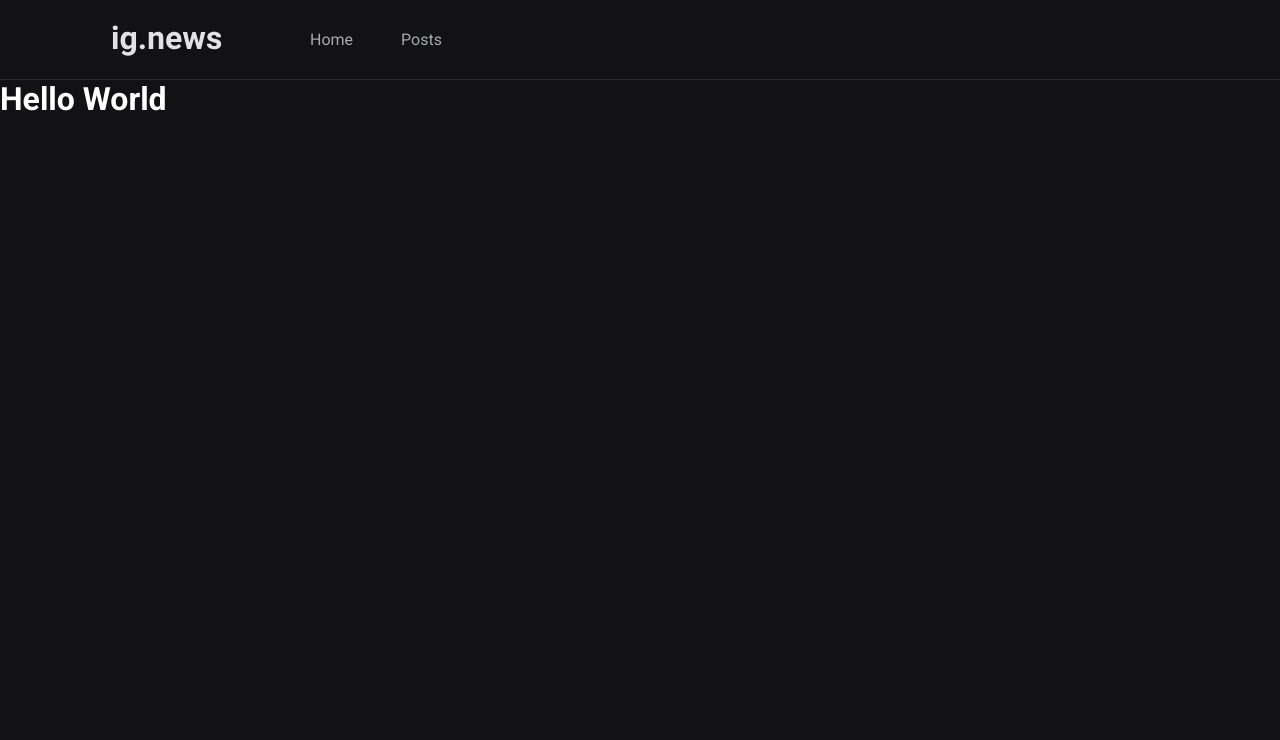
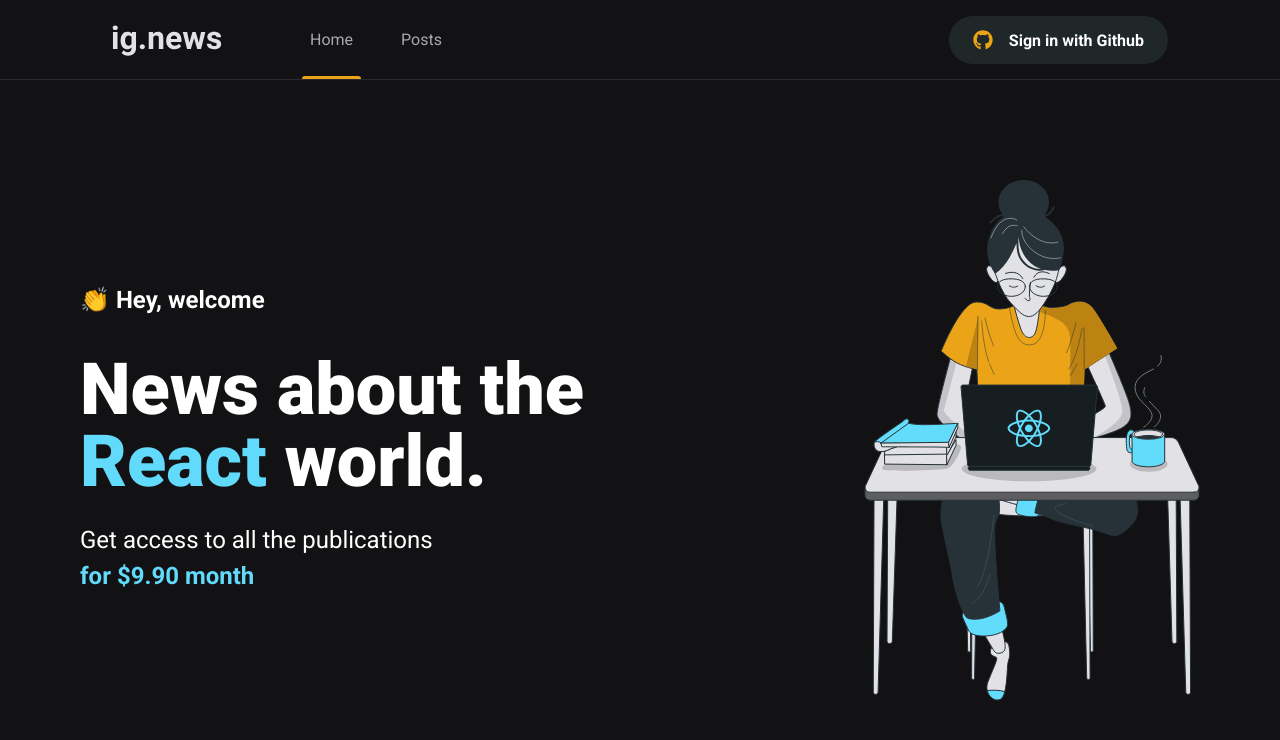
Before and after one commit to croschel/ignews, a Next.js app: page / in a window 1280 px wide. Shown: the top 740 px of the page. Built offline with nearby package versions, Linux system fonts and the light colour scheme.

Commit message:
working on main inside the _app

```diff
--- a/package.json
+++ b/package.json
@@ -11,6 +11,7 @@
     "next": "10.0.9",
     "react": "17.0.2",
     "react-dom": "17.0.2",
+    "react-icons": "^4.2.0",
     "sass": "^1.32.8"
   },
   "devDependencies": {
--- a/src/components/Header/index.tsx
+++ b/src/components/Header/index.tsx
@@ -1,3 +1,4 @@
+import { SignInButton } from "../SignInButton";
 import styles from "./styles.module.scss";
 
 export function Header() {
@@ -6,9 +7,12 @@
       <div className={styles.headerContent}>
         <img src="/images/logo.svg" alt="ignews" />
         <nav>
-          <a href="">Home</a>
+          <a className={styles.active} href="">
+            Home
+          </a>
           <a href="">Posts</a>
         </nav>
+        <SignInButton />
       </div>
     </header>
   );
--- a/src/components/Header/styles.module.scss
+++ b/src/components/Header/styles.module.scss
@@ -33,7 +33,7 @@
         font-weight: bold;
       }
 
-      &:active::after {
+      &.active::after {
         content: "";
         height: 3px;
         border-radius: 3px 3px 0 0;
@@ -45,4 +45,8 @@
       }
     }
   }
+
+  > button {
+    margin-left: auto;
+  }
 }
--- /dev/null
+++ b/src/components/SignInButton/index.tsx
@@ -0,0 +1,17 @@
+import { FaGithub } from "react-icons/fa";
+import { FiX } from "react-icons/fi";
+import styles from "./styles.module.scss";
+
+export function SignInButton() {
+  const isUserLoggedIn = false;
+  return isUserLoggedIn ? (
+    <button className={styles.signInButton} type="button">
+      <FaGithub color="#04d361" /> Caique Roschel{" "}
+      <FiX color="#737380" className={styles.closeIcon} />
+    </button>
+  ) : (
+    <button className={styles.signInButton} type="button">
+      <FaGithub color="#eba417" /> Sign in with Github
+    </button>
+  );
+}
--- /dev/null
+++ b/src/components/SignInButton/styles.module.scss
@@ -0,0 +1,32 @@
+.signInButton {
+  height: 3rem;
+  border-radius: 3rem;
+  background: var(--gray-850);
+  border: 0;
+  padding: 0 1.5rem;
+  display: flex;
+  align-items: center;
+  justify-content: center;
+
+  color: var(--white);
+  font-weight: bold;
+
+  svg {
+    width: 20px;
+    height: 20px;
+  }
+
+  svg:first-child {
+    margin-right: 1rem;
+  }
+
+  .closeIcon {
+    margin-left: 1rem;
+  }
+
+  transition: filter 0.2s;
+
+  &:hover {
+    filter: brightness(0.8);
+  }
+}
--- /dev/null
+++ b/src/pages/home.module.scss
@@ -0,0 +1,39 @@
+.contentContainer {
+  max-width: 1120px;
+  margin: 0 auto;
+  padding: 0 2 rem;
+  height: calc(100vh - 5rem);
+  display: flex;
+  align-items: center;
+  justify-content: space-between;
+}
+
+.hero {
+  max-width: 600px;
+
+  > span {
+    font-size: 1.5rem;
+    font-weight: bold;
+  }
+  h1 {
+    font-size: 4.5rem;
+    line-height: 4.5rem;
+    font-weight: 900;
+    margin-top: 2.5rem;
+
+    span {
+      color: var(--cyan-500);
+    }
+  }
+
+  p {
+    font-size: 1.5rem;
+    line-height: 2.25rem;
+    margin-top: 1.5rem;
+
+    span {
+      color: var(--cyan-500);
+      font-weight: bold;
+    }
+  }
+}
--- a/src/pages/index.tsx
+++ b/src/pages/index.tsx
@@ -1,12 +1,24 @@
 import Head from "next/head";
-
+import styles from "./home.module.scss";
 export default function Home() {
   return (
     <>
       <Head>
-        <title>Inicio | Ignews</title>
+        <title>Home | Ignews</title>
       </Head>
-      <h1>Hello World</h1>
+      <main className={styles.contentContainer}>
+        <section className={styles.hero}>
+          <span>👏 Hey, welcome</span>
+          <h1>
+            News about the <span>React</span> world.
+          </h1>
+          <p>
+            Get access to all the publications <br />
+            <span>for $9.90 month</span>
+          </p>
+        </section>
+        <img src="/images/avatar.svg" alt="girl codding" />
+      </main>
     </>
   );
 }
--- a/src/styles/global.scss
+++ b/src/styles/global.scss
@@ -9,6 +9,7 @@
   --gray-100: #e1e1e6;
   --gray-300: #a8a8b3;
   --gray-800: #29292e;
+  --gray-850: #1f2729;
   --gray-900: #121214;
 
   --cyan-500: #61dafb;
```
Also changed, not shown: 1 other file (tests, documents, lock files or other folders).
